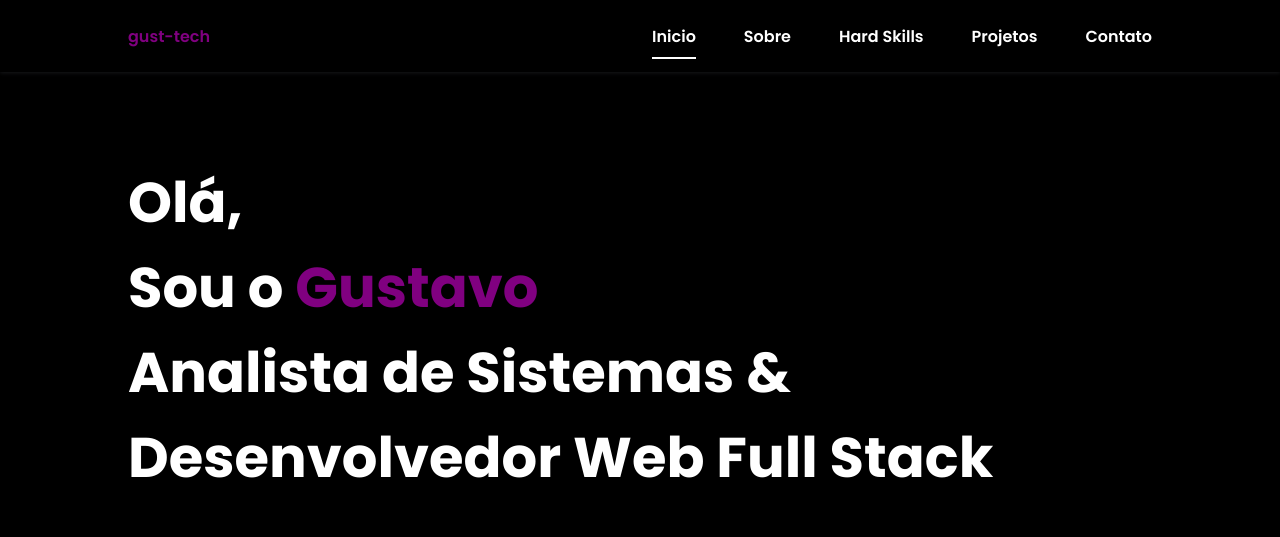
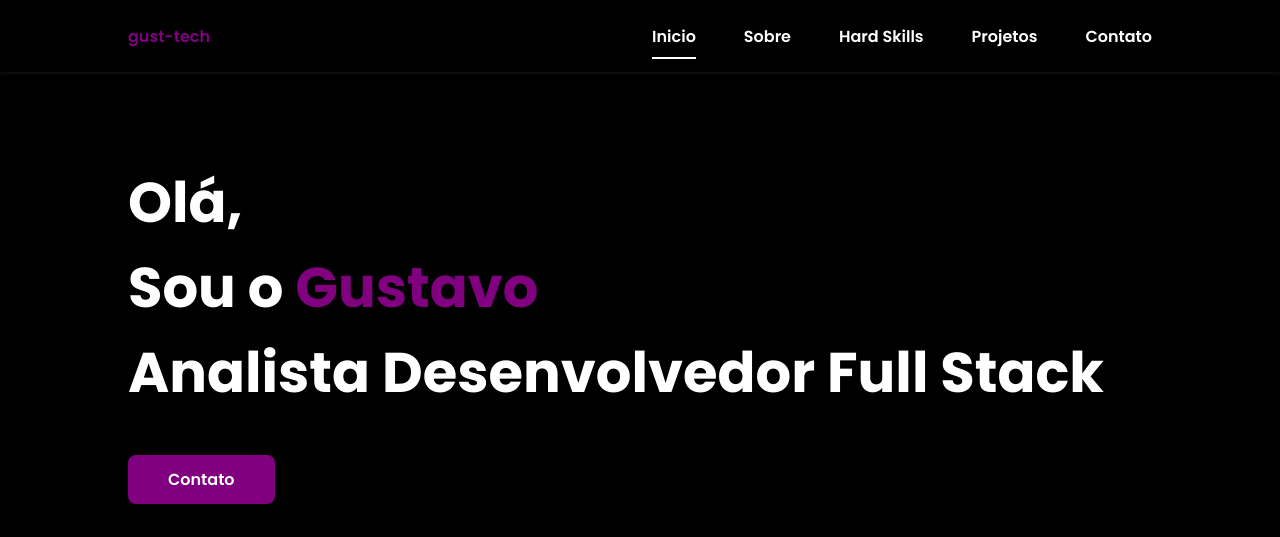
Before and after one commit to gustvtech/Portfolio_HTML_CSS, a plain HTML site: page index.html in a window 1280 px wide. Shown: the top 537 px of the page. Drawn offline with nearby package versions, Linux system fonts and the light colour scheme.

Commit message:
Update index.html

```diff
--- a/index.html
+++ b/index.html
@@ -36,7 +36,7 @@
         <main class="l-main">
             <section class="home bd-grid" id="home">
                 <div class="home__data">
-                    <h1 class="home__title">Olá,<br>Sou o <span class="home__title-color">Gustavo</span><br> Analista de Sistemas & Desenvolvedor Web Full Stack</h1>
+                    <h1 class="home__title">Olá,<br>Sou o <span class="home__title-color">Gustavo</span><br> Analista Desenvolvedor Full Stack</h1>
 
                     <a href="#contact" class="button">Contato</a>
                 </div>
```
